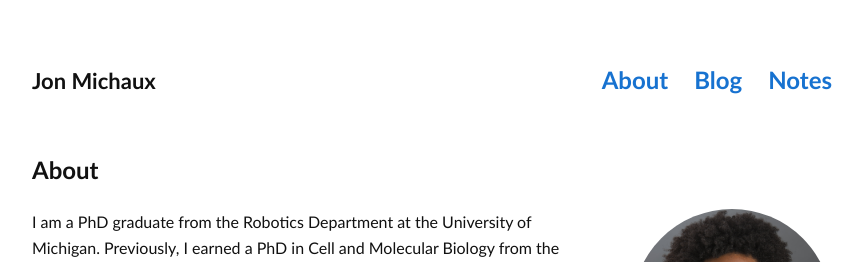
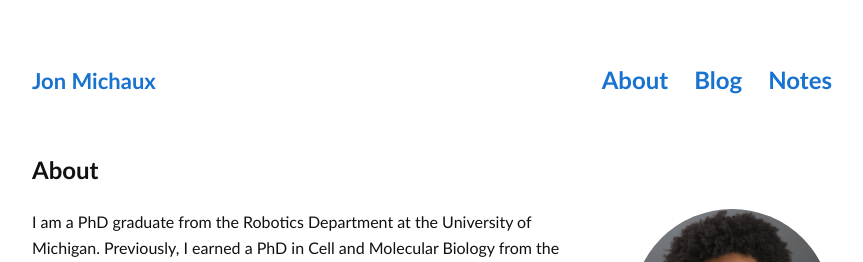
Before and after one commit to jmichaux/jmichaux.github.io, a Jekyll site: the page built from index.md, in a window 1280 px wide. Shown: the top 262 px of the page, without its empty margins (208-1071 px from the left). Built offline with Jekyll 4.4.1, drawn with Linux system fonts in a browser that asks for light colours; a style sheet for code colours, icons or effects is not loaded.

Commit message:
removed some stuff, added stuff

```diff
--- a/assets/css/main.css
+++ b/assets/css/main.css
@@ -56,10 +56,16 @@ a:hover {
   margin-bottom: 50px;
 }
 
-.topnav .brand a {
+.topnav .brand {
   font-size: 22px;
   font-weight: 800;
-  color: #111;
+  color: #1772d0;   /* blue */
+  text-decoration: none;
+}
+
+.topnav .brand:hover {
+  color: #f09228;
+  text-decoration: underline;
 }
 
 .topnav .links {
```
Also changed, not shown: 4 other files.
